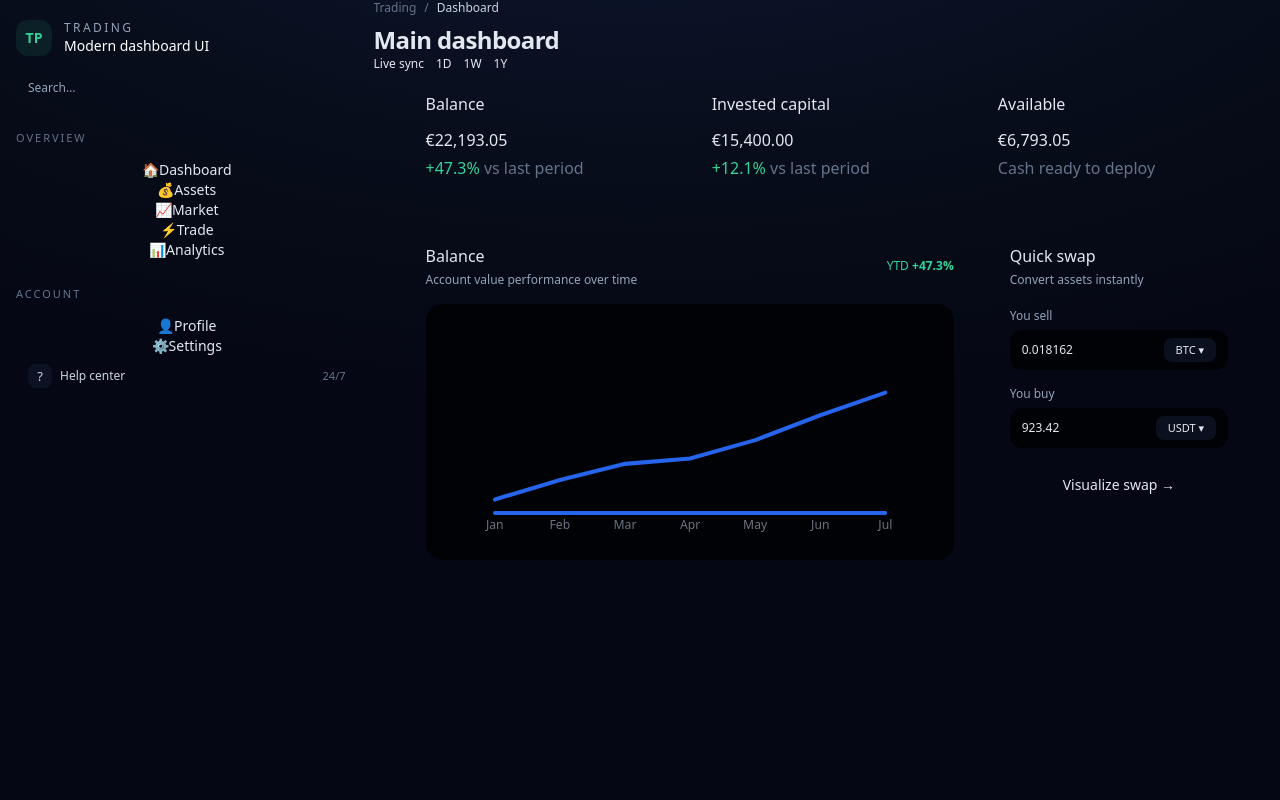
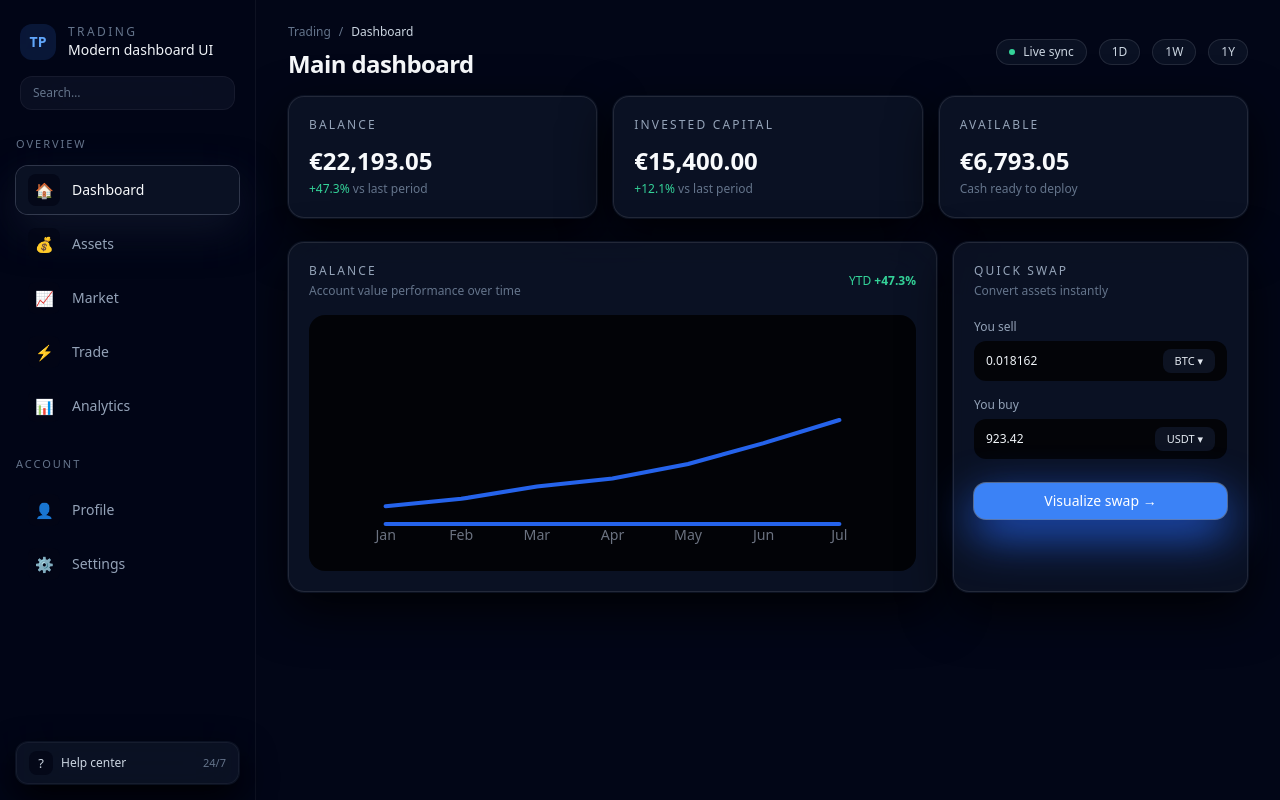
Before and after one commit to montelioncapital/montelion-app-v1, a Next.js app: page /dashboard in a window 1280 px wide. Built offline with nearby package versions, Linux system fonts and the light colour scheme.

Commit message:
Update page.jsx

```diff
--- a/app/dashboard/page.jsx
+++ b/app/dashboard/page.jsx
@@ -1,55 +1,68 @@
-"use client";
+// app/dashboard/page.jsx
 
-const balanceSeries = [22000, 22900, 23650, 23900, 24750, 25900, 26950];
+const balanceSeries = [22193, 22540, 23110, 23480, 24150, 25120, 26190];
 
 export default function DashboardPage() {
   return (
-    <div className="tp-shell flex">
+    <div className="min-h-screen bg-slate-950 text-slate-100 flex">
       {/* SIDEBAR */}
-      <aside className="tp-sidebar">
-        <div className="flex items-center gap-3 px-4 pt-5 pb-4">
-          <div className="flex h-9 w-9 items-center justify-center rounded-xl bg-emerald-400/10 text-emerald-400 text-sm font-semibold">
+      <aside className="hidden md:flex h-screen w-64 flex-col border-r border-white/5 bg-slate-950/80 backdrop-blur-2xl">
+        {/* Logo / titre */}
+        <div className="flex items-center gap-3 px-5 pt-6 pb-4">
+          <div className="flex h-9 w-9 items-center justify-center rounded-xl bg-blue-500/15 text-blue-400 text-sm font-semibold">
             TP
           </div>
           <div className="flex flex-col">
-            <span className="text-xs uppercase tracking-[0.2em] text-slate-400">
+            <span className="text-xs uppercase tracking-[0.2em] text-slate-500">
               Trading
             </span>
-            <span className="text-sm font-medium text-white">
+            <span className="text-sm font-medium text-slate-100">
               Modern dashboard UI
             </span>
           </div>
         </div>
 
-        <div className="px-4">
-          <div className="glass-card flex items-center gap-2 rounded-xl px-3 py-2">
-            <span className="text-xs text-slate-400">Search…</span>
+        {/* Barre de recherche (fake pour le design) */}
+        <div className="px-5">
+          <div className="flex items-center gap-2 rounded-xl border border-white/5 bg-slate-900/60 px-3 py-2 text-xs text-slate-500 backdrop-blur-xl">
+            <span>Search…</span>
           </div>
         </div>
 
+        {/* Navigation */}
         <nav className="mt-6 flex-1 space-y-6 px-4 text-sm">
           <div>
             <p className="mb-3 text-[11px] font-medium uppercase tracking-[0.18em] text-slate-500">
               Overview
             </p>
-            <button className="nav-item nav-item-active w-full">
-              <span className="nav-item-icon">🏠</span>
+            <button className="flex w-full items-center gap-3 rounded-xl bg-slate-900/70 px-3 py-2 text-slate-50 shadow-[0_0_0_1px_rgba(148,163,184,0.3),0_16px_40px_rgba(15,23,42,0.9)]">
+              <span className="flex h-8 w-8 items-center justify-center rounded-lg bg-slate-950/80 text-[15px]">
+                🏠
+              </span>
               <span>Dashboard</span>
             </button>
-            <button className="nav-item w-full">
-              <span className="nav-item-icon">💰</span>
+            <button className="mt-1.5 flex w-full items-center gap-3 rounded-xl px-3 py-2 text-slate-400 hover:bg-slate-900/60 transition">
+              <span className="flex h-8 w-8 items-center justify-center rounded-lg bg-slate-950/80 text-[15px]">
+                💰
+              </span>
               <span>Assets</span>
             </button>
-            <button className="nav-item w-full">
-              <span className="nav-item-icon">📈</span>
+            <button className="mt-1.5 flex w-full items-center gap-3 rounded-xl px-3 py-2 text-slate-400 hover:bg-slate-900/60 transition">
+              <span className="flex h-8 w-8 items-center justify-center rounded-lg bg-slate-950/80 text-[15px]">
+                📈
+              </span>
               <span>Market</span>
             </button>
-            <button className="nav-item w-full">
-              <span className="nav-item-icon">⚡</span>
+            <button className="mt-1.5 flex w-full items-center gap-3 rounded-xl px-3 py-2 text-slate-400 hover:bg-slate-900/60 transition">
+              <span className="flex h-8 w-8 items-center justify-center rounded-lg bg-slate-950/80 text-[15px]">
+                ⚡
+              </span>
               <span>Trade</span>
             </button>
-            <button className="nav-item w-full">
-              <span className="nav-item-icon">📊</span>
+            <button className="mt-1.5 flex w-full items-center gap-3 rounded-xl px-3 py-2 text-slate-400 hover:bg-slate-900/60 transition">
+              <span className="flex h-8 w-8 items-center justify-center rounded-lg bg-slate-950/80 text-[15px]">
+                📊
+              </span>
               <span>Analytics</span>
             </button>
           </div>
@@ -58,21 +71,26 @@ export default function DashboardPage() {
             <p className="mb-3 text-[11px] font-medium uppercase tracking-[0.18em] text-slate-500">
               Account
             </p>
-            <button className="nav-item w-full">
-              <span className="nav-item-icon">👤</span>
+            <button className="flex w-full items-center gap-3 rounded-xl px-3 py-2 text-slate-400 hover:bg-slate-900/60 transition">
+              <span className="flex h-8 w-8 items-center justify-center rounded-lg bg-slate-950/80 text-[15px]">
+                👤
+              </span>
               <span>Profile</span>
             </button>
-            <button className="nav-item w-full">
-              <span className="nav-item-icon">⚙️</span>
+            <button className="mt-1.5 flex w-full items-center gap-3 rounded-xl px-3 py-2 text-slate-400 hover:bg-slate-900/60 transition">
+              <span className="flex h-8 w-8 items-center justify-center rounded-lg bg-slate-950/80 text-[15px]">
+                ⚙️
+              </span>
               <span>Settings</span>
             </button>
           </div>
         </nav>
 
+        {/* Help center */}
         <div className="mt-auto px-4 pb-4">
-          <button className="glass-card flex w-full items-center justify-between rounded-xl px-3 py-2 text-xs text-slate-300">
+          <button className="flex w-full items-center justify-between rounded-xl border border-white/5 bg-slate-900/70 px-3 py-2 text-xs text-slate-300 backdrop-blur-xl shadow-[0_0_0_1px_rgba(15,23,42,0.7),0_14px_35px_rgba(0,0,0,0.9)]">
             <span className="inline-flex items-center gap-2">
-              <span className="flex h-6 w-6 items-center justify-center rounded-lg bg-slate-900/70 text-[13px]">
+              <span className="flex h-6 w-6 items-center justify-center rounded-lg bg-slate-950/80 text-[13px]">
                 ?
               </span>
               Help center
@@ -84,27 +102,33 @@ export default function DashboardPage() {
 
       {/* MAIN */}
       <main className="flex-1 overflow-y-auto">
-        {/* HEADER */}
-        <header className="tp-header">
+        {/* Header top */}
+        <header className="flex items-center justify-between px-8 pt-6 pb-4">
           <div>
             <div className="flex items-center gap-2 text-xs text-slate-500">
               <span>Trading</span>
               <span>/</span>
               <span className="text-slate-300">Dashboard</span>
             </div>
-            <h1 className="mt-2 text-2xl font-semibold tracking-tight">
+            <h1 className="mt-2 text-2xl font-semibold tracking-tight text-slate-50">
               Main dashboard
             </h1>
           </div>
 
           <div className="flex items-center gap-3 text-xs">
-            <span className="pill">
+            <span className="inline-flex items-center gap-2 rounded-full border border-white/10 bg-slate-900/70 px-3 py-1 text-slate-300 backdrop-blur-xl">
               <span className="h-1.5 w-1.5 rounded-full bg-emerald-400" />
               Live sync
             </span>
-            <button className="pill">1D</button>
-            <button className="pill">1W</button>
-            <button className="pill">1Y</button>
+            <button className="rounded-full border border-white/10 bg-slate-900/70 px-3 py-1 text-slate-300 backdrop-blur-xl">
+              1D
+            </button>
+            <button className="rounded-full border border-white/10 bg-slate-900/70 px-3 py-1 text-slate-300 backdrop-blur-xl">
+              1W
+            </button>
+            <button className="rounded-full border border-white/10 bg-slate-900/70 px-3 py-1 text-slate-300 backdrop-blur-xl">
+              1Y
+            </button>
           </div>
         </header>
 
@@ -112,39 +136,55 @@ export default function DashboardPage() {
         <section className="space-y-6 px-8 pb-10">
           {/* KPIs */}
           <div className="grid grid-cols-1 gap-4 lg:grid-cols-3">
-            <div className="glass-card p-5">
-              <p className="kpi-label">Balance</p>
-              <p className="kpi-value mt-3">€22,193.05</p>
-              <p className="kpi-sub mt-1">
-                <span className="text-emerald-400 font-medium">+47.3%</span>{" "}
+            <div className="rounded-2xl border border-white/10 bg-slate-900/70 p-5 backdrop-blur-xl shadow-[0_0_0_1px_rgba(15,23,42,0.7),0_18px_50px_rgba(0,0,0,0.85)]">
+              <p className="text-xs uppercase tracking-[0.18em] text-slate-400">
+                Balance
+              </p>
+              <p className="mt-3 text-2xl font-semibold text-slate-50">
+                €22,193.05
+              </p>
+              <p className="mt-1 text-xs">
+                <span className="font-medium text-emerald-400">+47.3%</span>{" "}
                 <span className="text-slate-500">vs last period</span>
               </p>
             </div>
 
-            <div className="glass-card p-5">
-              <p className="kpi-label">Invested capital</p>
-              <p className="kpi-value mt-3">€15,400.00</p>
-              <p className="kpi-sub mt-1">
-                <span className="text-emerald-400 font-medium">+12.1%</span>{" "}
+            <div className="rounded-2xl border border-white/10 bg-slate-900/70 p-5 backdrop-blur-xl shadow-[0_0_0_1px_rgba(15,23,42,0.7),0_18px_50px_rgba(0,0,0,0.85)]">
+              <p className="text-xs uppercase tracking-[0.18em] text-slate-400">
+                Invested capital
+              </p>
+              <p className="mt-3 text-2xl font-semibold text-slate-50">
+                €15,400.00
+              </p>
+              <p className="mt-1 text-xs">
+                <span className="font-medium text-emerald-400">+12.1%</span>{" "}
                 <span className="text-slate-500">vs last period</span>
               </p>
             </div>
 
-            <div className="glass-card p-5">
-              <p className="kpi-label">Available</p>
-              <p className="kpi-value mt-3">€6,793.05</p>
-              <p className="kpi-sub mt-1 text-slate-500">Cash ready to deploy</p>
+            <div className="rounded-2xl border border-white/10 bg-slate-900/70 p-5 backdrop-blur-xl shadow-[0_0_0_1px_rgba(15,23,42,0.7),0_18px_50px_rgba(0,0,0,0.85)]">
+              <p className="text-xs uppercase tracking-[0.18em] text-slate-400">
+                Available
+              </p>
+              <p className="mt-3 text-2xl font-semibold text-slate-50">
+                €6,793.05
+              </p>
+              <p className="mt-1 text-xs text-slate-500">
+                Cash ready to deploy
+              </p>
             </div>
           </div>
 
-          {/* BALANCE + QUICK SWAP */}
+          {/* Graph + quick swap */}
           <div className="grid grid-cols-1 gap-4 xl:grid-cols-[minmax(0,2.2fr)_minmax(0,1fr)]">
-            {/* COURBE */}
-            <div className="chart-frame p-5">
+            {/* GRAPH */}
+            <div className="rounded-2xl border border-white/10 bg-slate-900/70 p-5 backdrop-blur-xl shadow-[0_0_0_1px_rgba(15,23,42,0.7),0_18px_50px_rgba(0,0,0,0.85)]">
               <div className="flex items-center justify-between">
                 <div>
-                  <p className="kpi-label">Balance</p>
-                  <p className="mt-1 text-xs text-slate-400">
+                  <p className="text-xs uppercase tracking-[0.18em] text-slate-400">
+                    Balance
+                  </p>
+                  <p className="mt-1 text-xs text-slate-500">
                     Account value performance over time
                   </p>
                 </div>
@@ -153,34 +193,16 @@ export default function DashboardPage() {
                 </p>
               </div>
 
-              <div className="mt-4 h-64 rounded-2xl bg-black/75 p-5">
-                {/* Courbe simple en SVG, couleur bleu Montelion */}
+              <div className="mt-4 h-64 rounded-2xl bg-black/80 p-5">
                 <svg
                   viewBox="0 0 400 160"
                   className="h-full w-full"
                   preserveAspectRatio="none"
                 >
-                  <defs>
-                    <linearGradient
-                      id="balanceLine"
-                      x1="0"
-                      x2="0"
-                      y1="0"
-                      y2="1"
-                    >
-                      <stop offset="0%" stopColor="#2664EC" stopOpacity="1" />
-                      <stop
-                        offset="100%"
-                        stopColor="#2664EC"
-                        stopOpacity="0.1"
-                      />
-                    </linearGradient>
-                  </defs>
-
-                  {/* ligne */}
+                  {/* Ligne bleu Montelion */}
                   <polyline
                     fill="none"
-                    stroke="#2664EC"
+                    stroke="#2563eb" // remplace par ton bleu Montelion si besoin
                     strokeWidth="3"
                     strokeLinecap="round"
                     points={balanceSeries
@@ -195,18 +217,18 @@ export default function DashboardPage() {
                       .join(" ")}
                   />
 
-                  {/* petite base horizontale en bas (même bleu) */}
+                  {/* Ligne de base */}
                   <line
                     x1="40"
                     y1="140"
                     x2="360"
                     y2="140"
-                    stroke="#2664EC"
+                    stroke="#2563eb"
                     strokeWidth="3"
                     strokeLinecap="round"
                   />
 
-                  {/* labels mois (juste visuel) */}
+                  {/* Labels mois */}
                   {["Jan", "Feb", "Mar", "Apr", "May", "Jun", "Jul"].map(
                     (label, i) => {
                       const x = 40 + (i / 6) * 320;
@@ -229,11 +251,13 @@ export default function DashboardPage() {
             </div>
 
             {/* QUICK SWAP */}
-            <div className="glass-card flex flex-col p-5">
+            <div className="rounded-2xl border border-white/10 bg-slate-900/70 p-5 backdrop-blur-xl shadow-[0_0_0_1px_rgba(15,23,42,0.7),0_18px_50px_rgba(0,0,0,0.85)]">
               <div className="flex items-center justify-between">
                 <div>
-                  <p className="kpi-label">Quick swap</p>
-                  <p className="mt-1 text-xs text-slate-400">
+                  <p className="text-xs uppercase tracking-[0.18em] text-slate-400">
+                    Quick swap
+                  </p>
+                  <p className="mt-1 text-xs text-slate-500">
                     Convert assets instantly
                   </p>
                 </div>
@@ -242,9 +266,9 @@ export default function DashboardPage() {
               <div className="mt-5 space-y-4 text-xs">
                 <div className="space-y-1.5">
                   <p className="text-slate-400">You sell</p>
-                  <div className="flex items-center justify-between rounded-xl bg-black/70 px-3 py-2">
-                    <span className="text-slate-200">0.018162</span>
-                    <span className="rounded-lg bg-slate-900/70 px-3 py-1 text-[11px] text-slate-200">
+                  <div className="flex items-center justify-between rounded-xl bg-black/75 px-3 py-2">
+                    <span className="text-slate-100">0.018162</span>
+                    <span className="rounded-lg bg-slate-900/80 px-3 py-1 text-[11px] text-slate-200">
                       BTC ▾
                     </span>
                   </div>
@@ -252,9 +276,9 @@ export default function DashboardPage() {
 
                 <div className="space-y-1.5">
                   <p className="text-slate-400">You buy</p>
-                  <div className="flex items-center justify-between rounded-xl bg-black/70 px-3 py-2">
-                    <span className="text-slate-200">923.42</span>
-                    <span className="rounded-lg bg-slate-900/70 px-3 py-1 text-[11px] text-slate-200">
+                  <div className="flex items-center justify-between rounded-xl bg-black/75 px-3 py-2">
+                    <span className="text-slate-100">923.42</span>
+                    <span className="rounded-lg bg-slate-900/80 px-3 py-1 text-[11px] text-slate-200">
                       USDT ▾
                     </span>
                   </div>
@@ -262,7 +286,7 @@ export default function DashboardPage() {
               </div>
 
               <div className="mt-6">
-                <button className="btn-primary w-full text-sm">
+                <button className="inline-flex w-full items-center justify-center rounded-xl bg-blue-500 px-5 py-2 text-sm font-medium text-white shadow-[0_0_0_1px_rgba(191,219,254,0.4),0_16px_45px_rgba(37,99,235,0.9)] hover:brightness-110 transition">
                   Visualize swap →
                 </button>
               </div>
```
